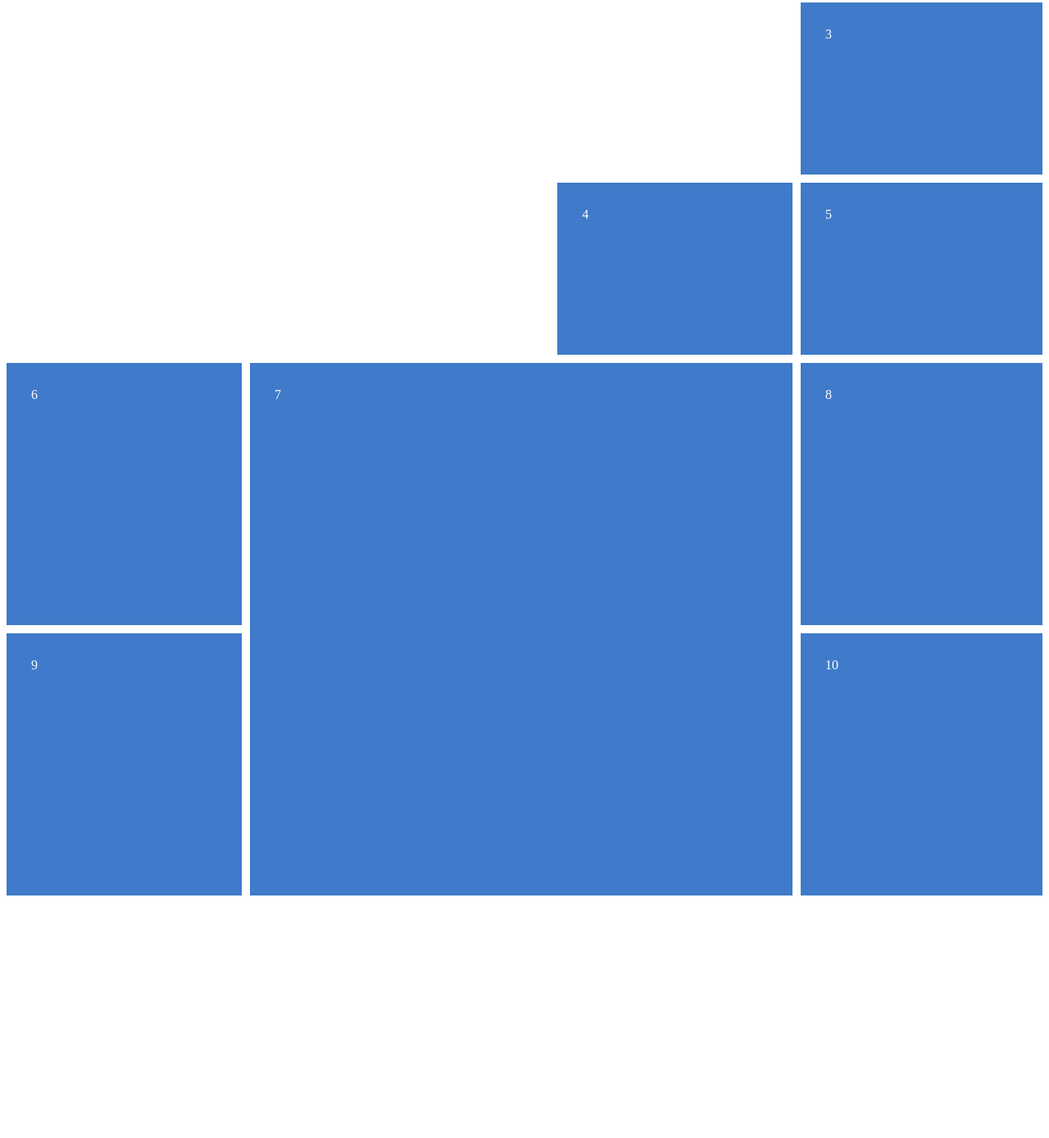
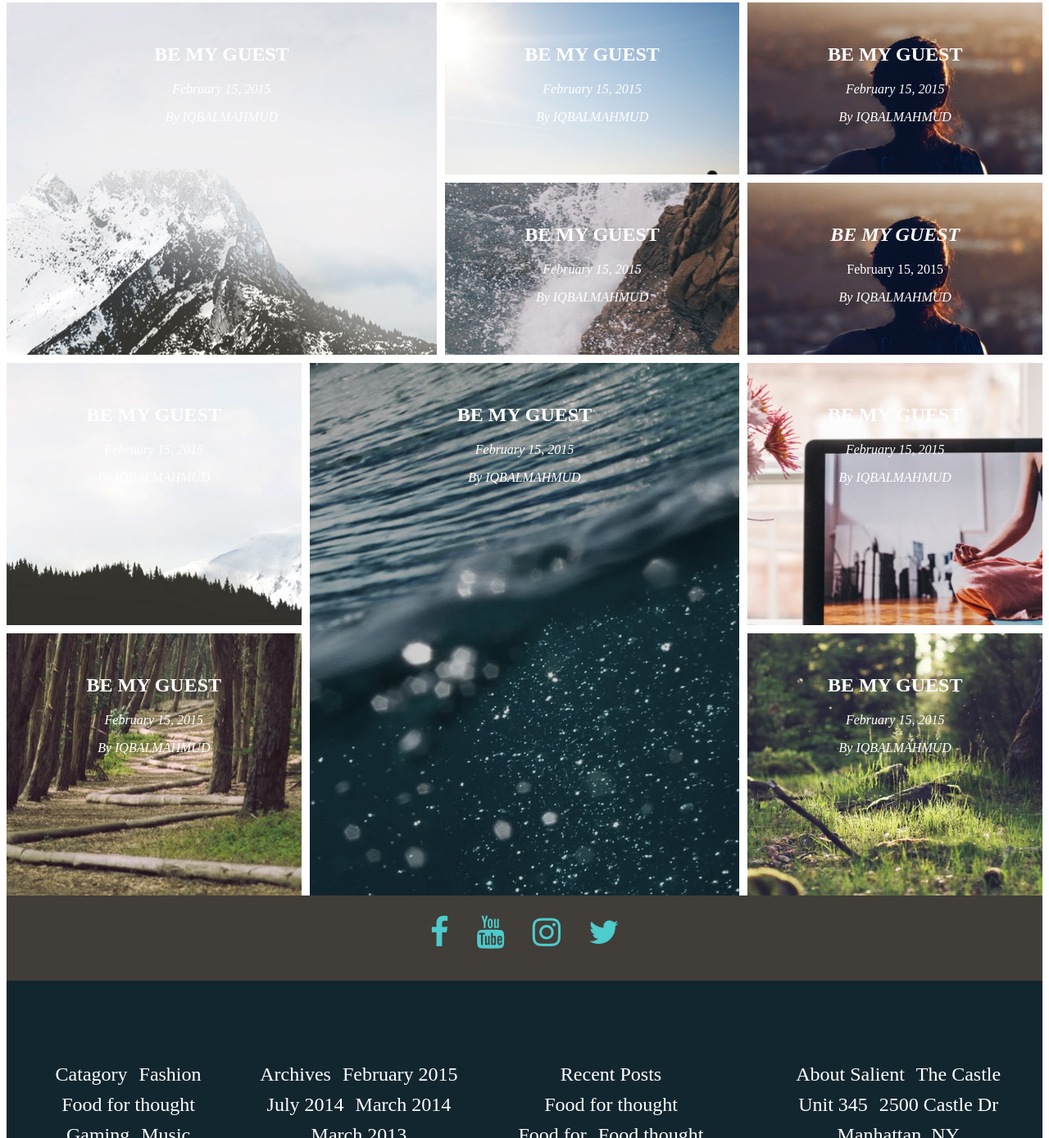
Before and after one commit to iqbalmahmu/salieant, a plain HTML site: page index.html in a window 1280 px wide. Shown: the part 1411-2800 px from the top of the page at 82% size. Before the commit the page ends 2512 px from the top, so only its background shows below. Drawn offline with Linux system fonts and the light colour scheme.

Commit message:
finally done all css

```diff
--- a/index.html
+++ b/index.html
@@ -58,19 +58,112 @@
       <section class="galary">
         <div class="item1">
           <h2>BE MY GUEST</h2>
+          <p class="all">February 15, 2015</p>
+          <p class="all">By IQBALMAHMUD</p>
+        </div>
+        <div class="item2">
+          <h2>BE MY GUEST</h2>
+          <p class="all">February 15, 2015</p>
+          <p class="all">By IQBALMAHMUD</p>
+        </div>
+        <div class="item3">
+          <h2>BE MY GUEST</h2>
+          <p class="all">February 15, 2015</p>
+          <p class="all">By IQBALMAHMUD</p>
+        </div>
+        <div class="item4">
+          <h2>BE MY GUEST</h2>
+          <p class="all">February 15, 2015</p>
+          <p class="all">By IQBALMAHMUD</p>
+        </div>
+        <div class="item5">
+          <h2 class="all">BE MY GUEST</h2>
           <p>February 15, 2015</p>
-          <p>By IQBALMAHMUD</p>
+          <p class="all">By IQBALMAHMUD</p>
         </div>
-        <div class="item2">2</div>
-        <div class="item3">3</div>
-        <div class="item4">4</div>
-        <div class="item5">5</div>
-        <div class="item6">6</div>
-        <div class="item7">7</div>
-        <div class="item8">8</div>
-        <div class="item9">9</div>
-        <div class="itemX">10</div>
+        <div class="item6">
+          <h2>BE MY GUEST</h2>
+          <p class="all">February 15, 2015</p>
+          <p class="all">By IQBALMAHMUD</p>
+        </div>
+        <div class="item7">
+          <h2>BE MY GUEST</h2>
+          <p class="all">February 15, 2015</p>
+          <p class="all">By IQBALMAHMUD</p>
+        </div>
+        <div class="item8">
+          <h2>BE MY GUEST</h2>
+          <p class="all">February 15, 2015</p>
+          <p class="all">By IQBALMAHMUD</p>
+        </div>
+        <div class="item9">
+          <h2>BE MY GUEST</h2>
+          <p class="all">February 15, 2015</p>
+          <p class="all">By IQBALMAHMUD</p>
+        </div>
+        <div class="itemX">
+          <h2>BE MY GUEST</h2>
+          <p class="all">February 15, 2015</p>
+          <p class="all">By IQBALMAHMUD</p>
+        </div>
       </section>
+
+      <article class="social-icon">
+        <i class="fa fa-facebook"></i>
+        <i class="fa fa-youtube"></i>
+        <i class="fa fa-instagram"></i>
+        <i class="fa fa-twitter"></i>
+      </article>
+
+      <footer class="footer">
+        <div class="div1">
+          <ul>
+            <li><a href="#"></a>Catagory</li>
+            <li><a href="#"></a>Fashion</li>
+            <li><a href="#"></a>Food for thought</li>
+            <li><a href="#"></a>Gaming</li>
+            <li><a href="#"></a>Music</li>
+            <li><a href="#"></a>Quotes</li>
+            <li><a href="#"></a>Uncategorized</li>
+          </ul>
+        </div>
+        <div class="div2">
+          <ul>
+            <li><a href="#"></a>Archives</li>
+            <li><a href="#"></a>February 2015</li>
+            <li><a href="#"></a>July 2014</li>
+            <li><a href="#"></a>March 2014</li>
+            <li><a href="#"></a>March 2013</li>
+            <li><a href="#"></a>February 2013</li>
+            <li><a href="#"></a>January 2012</li>
+            <!-- <li><a href="#"></a>Catagory</li> -->
+          </ul>
+        </div>
+        <div class="div3">
+          <ul>
+            <li><a href="#"></a>Recent Posts</li>
+            <li><a href="#"></a>Food for thought</li>
+            <li><a href="#"></a>Food for</li>
+            <li><a href="#"></a>Food thought</li>
+            <li><a href="#"></a>Catagory</li>
+            <li><a href="#"></a>Food for thought</li>
+            <li><a href="#"></a>Catagory</li>
+            <!-- <li><a href="#"></a>Catagory</li> -->
+          </ul>
+        </div>
+        <div class="div4">
+          <ul>
+            <li><a href="#"></a>About Salient</li>
+            <li><a href="#"></a>The Castle</li>
+            <li><a href="#"></a>Unit 345</li>
+            <li><a href="#"></a>2500 Castle Dr</li>
+            <li><a href="#"></a>Manhattan, NY</li>
+            <li><a href="#"></a>T: +216 (0)40 3629 4753</li>
+            <li><a href="#"></a>E: mdrad43@gmail.com</li>
+            <!-- <li><a href="#"></a>Catagory</li> -->
+          </ul>
+        </div>
+      </footer>
       <!-- do not change code below -->
       <script src="app.js"></script>
     </div>
--- a/style.css
+++ b/style.css
@@ -15,7 +15,7 @@ body {
   display: flex;
   /* flex-direction: row; */
   justify-content: space-between;
-  background: url(../img/wave.jpg) no-repeat center right;
+  background: url(../img/wave1.jpg) no-repeat center right;
   background-size: cover;
   min-height: 130vh;
 }
@@ -25,7 +25,7 @@ body {
   /* color: #fff; */
 }
 .header-right {
-  margin-right: 950px;
+  margin-right: 740px;
 }
 
 ul {
@@ -37,6 +37,7 @@ ul li {
   display: inline-block;
   color: #fff;
   margin: 5px;
+  font-size: 1.5rem;
 }
 
 ul li a {
@@ -137,8 +138,9 @@ ul li a {
   grid-template-columns: repeat(12, ifr);
   grid-auto-rows: minmax(100px, auto);
   grid-gap: 10px;
-  max-width: 1860px;
-  margin: 0 auto;
+  /* max-width: 1860px; */
+  /* margin: 0 auto; */
+  text-align: center;
 }
 
 .galary > * {
@@ -150,51 +152,94 @@ ul li a {
 .item1 {
   grid-column: 1/7;
   grid-row: 1/5;
-  background: url(../img/wave.jpg);
+  background: url(../img/keb.jpg) no-repeat right center;
 }
 
 .item2 {
   grid-column: 7/10;
   grid-row: 1/3;
-  background: url(../img/stoky.jpg);
+  background: url(../img/sea.jpg);
 }
 
 .item3 {
   grid-column: 10/13;
   grid-row: 1/3;
+  background: url(../img/girl-500x500.jpg) no-repeat center center;
 }
 
 .item4 {
   grid-column: 7/10;
   grid-row: 3/5;
+  background: url(../img/waves-500x500.jpg) no-repeat center center;
 }
 
 .item5 {
   grid-column: 10/13;
   grid-row: 3/5;
+  background: url(../img/girl-500x500.jpg) no-repeat center center;
 }
 
 .item6 {
   grid-column: 1/4;
   grid-row: 5/8;
+  background: url(../img/keb.jpg) no-repeat left center;
 }
 
 .item7 {
   grid-column: 4/10;
   grid-row: 5/11;
+  background: url(../img/wave1.jpg) no-repeat center center;
 }
 
 .item8 {
   grid-column: 10/13;
   grid-row: 5/8;
+  background: url(../img/tmb.jpg) no-repeat center center;
 }
 
 .item9 {
   grid-column: 1/4;
   grid-row: 8/11;
+  background: url(../img/tumblr_m.jpg) no-repeat center center;
 }
 
 .itemX {
   grid-column: 10/13;
   grid-row: 8/11;
+  background: url(../img/tumblr.jpg) no-repeat center center;
 }
+
+.all {
+  font-style: italic;
+}
+
+/* footer area*/
+
+.footer {
+  min-height: 50vh;
+  background: #12262f;
+  display: flex;
+  text-align: center;
+}
+
+.div1,
+.div2,
+.div3,
+.div4 {
+  margin-top: 80px;
+}
+
+.social-icon {
+  min-height: 10vh;
+  background: #413d39;
+  text-align: center;
+  line-height: 10vh;
+  padding: 10px;
+}
+
+.fa {
+  padding: 15px;
+  font-size: 2.5rem;
+  color: #4ecbcb;
+  cursor: pointer;
+}
```
Also changed, not shown: img/girl-500x500.jpg (added), img/keb.jpg (added), img/logo-dark.png (added), img/people-500x500.jpg (added), img/sea.jpg (added), img/tmb.jpg (added), img/tumblr.jpg (added), img/tumblr_m.jpg (added), img/wave1.jpg (added), img/waves-500x500.jpg (added).
